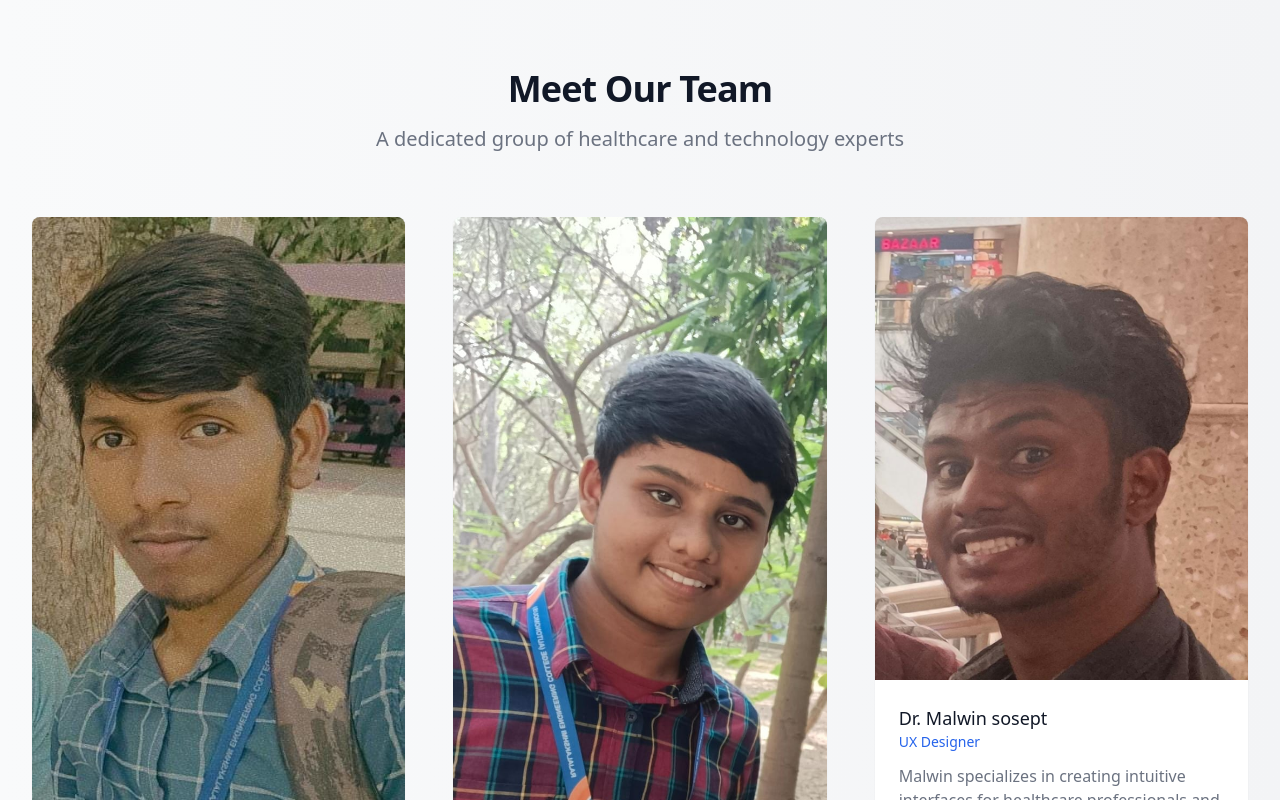
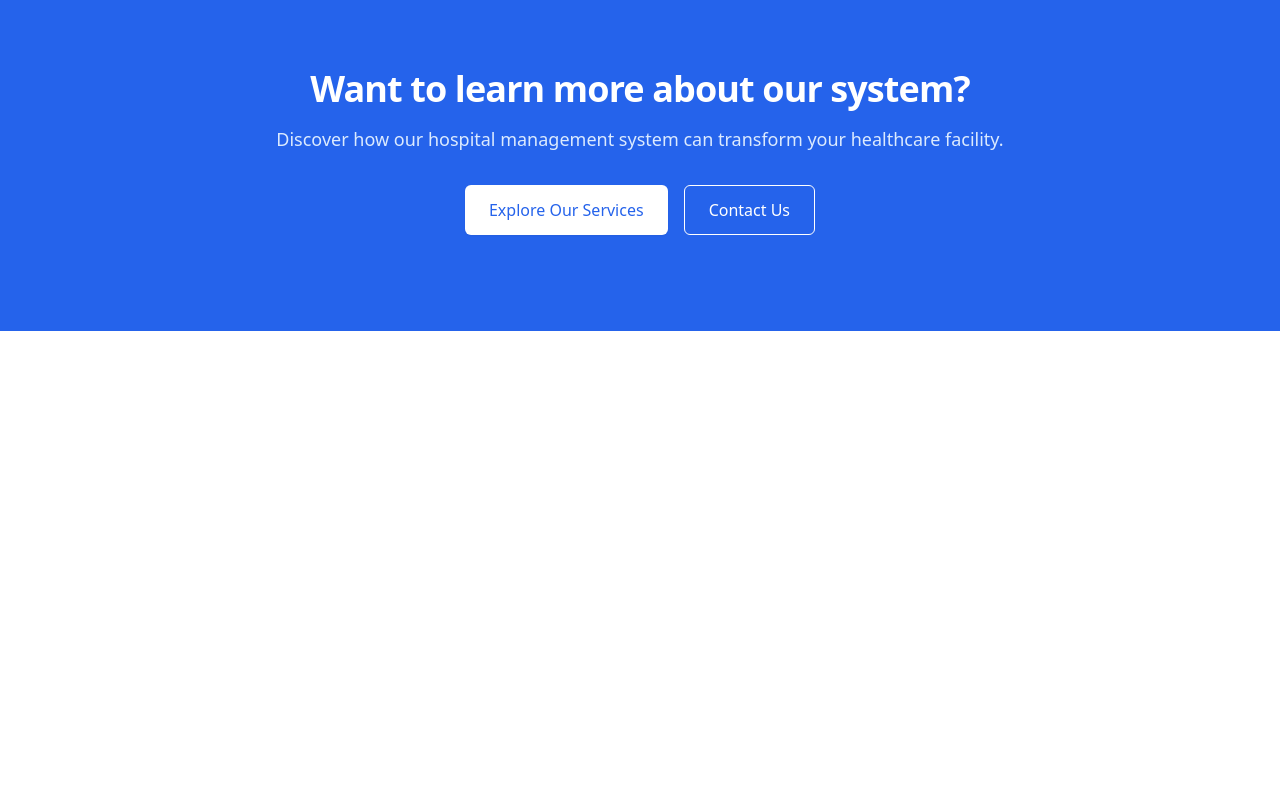
Before and after one commit to dhanush-ts/Hospital-Management-System-web, a Next.js app: page /about in a window 1280 px wide. Shown: the part 2420-3220 px from the top of the page. After the commit the page ends 2751 px from the top, so only its background shows below. Built offline with nearby package versions, Linux system fonts and the light colour scheme.

Commit message:
Update page.js

```diff
--- a/app/(intro)/about/page.js
+++ b/app/(intro)/about/page.js
@@ -116,45 +116,6 @@ export default function AboutPage() {
         </div>
       </section>
 
-      {/* Team */}
-      <section className="bg-gradient-to-r from-gray-50 to-gray-100 py-16 sm:py-24">
-        <div className="container mx-auto px-4 sm:px-6 lg:px-8">
-          <div className="max-w-3xl mx-auto text-center mb-16">
-            <h2 className="text-3xl font-bold tracking-tight text-gray-900 sm:text-4xl">
-              Meet Our Team
-            </h2>
-            <p className="mt-4 text-xl text-gray-500">
-              A dedicated group of healthcare and technology experts
-            </p>
-          </div>
-
-          <div className="grid grid-cols-1 gap-12 sm:grid-cols-2 lg:grid-cols-3">
-            {team.map((member, index) => (
-              <div
-                key={member.name}
-                className="bg-white rounded-lg shadow-sm overflow-hidden hover:shadow-md transition-all duration-300 animate-fade-in"
-                style={{ animationDelay: `${index * 150}ms` }}
-              >
-                <div className="aspect-w-1 aspect-h-1 bg-gray-200">
-                  <Image
-                    src={member.image || "/placeholder.svg"}
-                    alt={member.name}
-                    width={300}
-                    height={300}
-                    className="object-cover w-full h-full"
-                  />
-                </div>
-                <div className="p-6">
-                  <h3 className="text-lg font-medium text-gray-900">{member.name}</h3>
-                  <p className="text-sm text-blue-600">{member.role}</p>
-                  <p className="mt-3 text-base text-gray-500">{member.bio}</p>
-                </div>
-              </div>
-            ))}
-          </div>
-        </div>
-      </section>
-
       {/* CTA Section */}
       <section className="bg-blue-600 py-16 sm:py-24">
         <div className="container mx-auto px-4 sm:px-6 lg:px-8">
```
